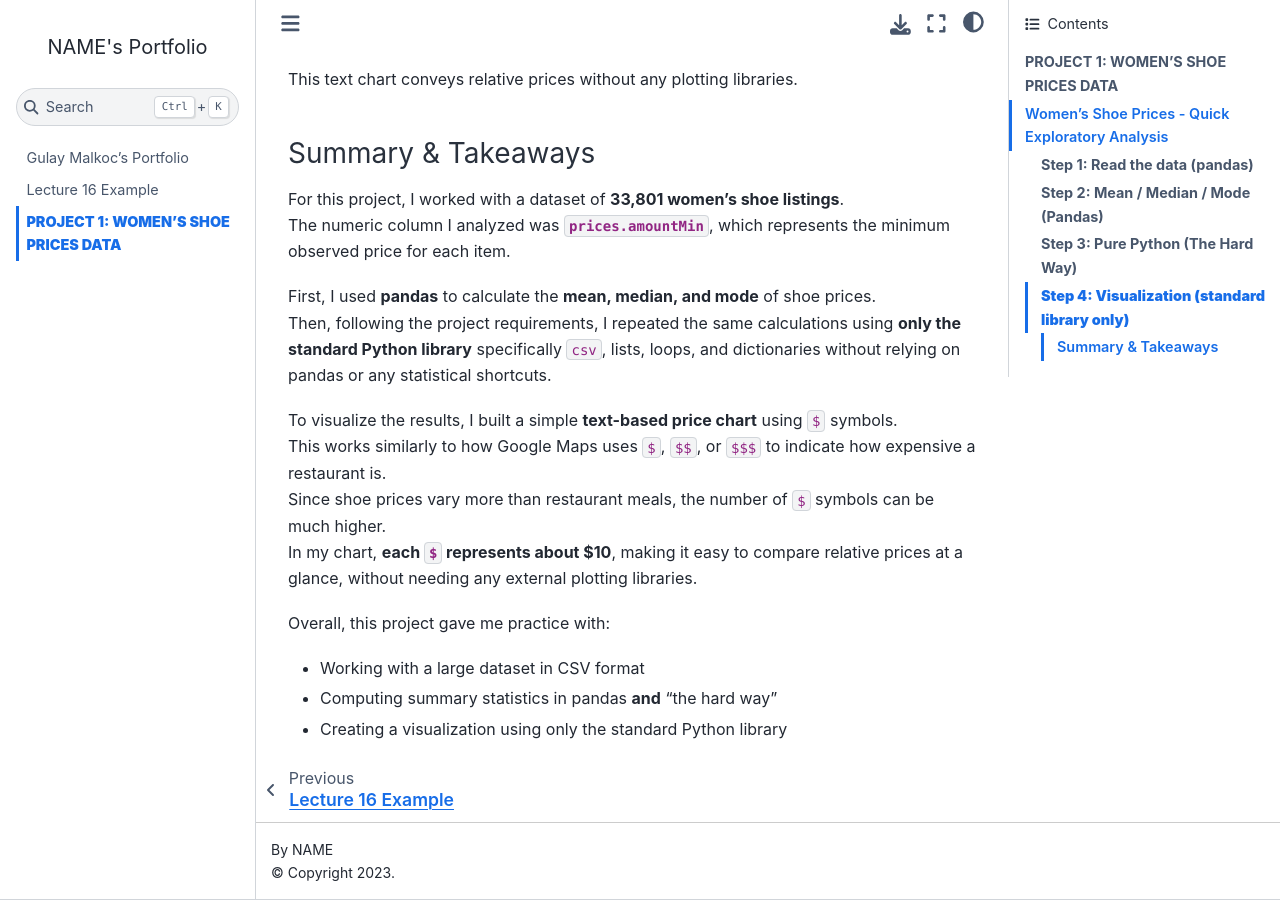
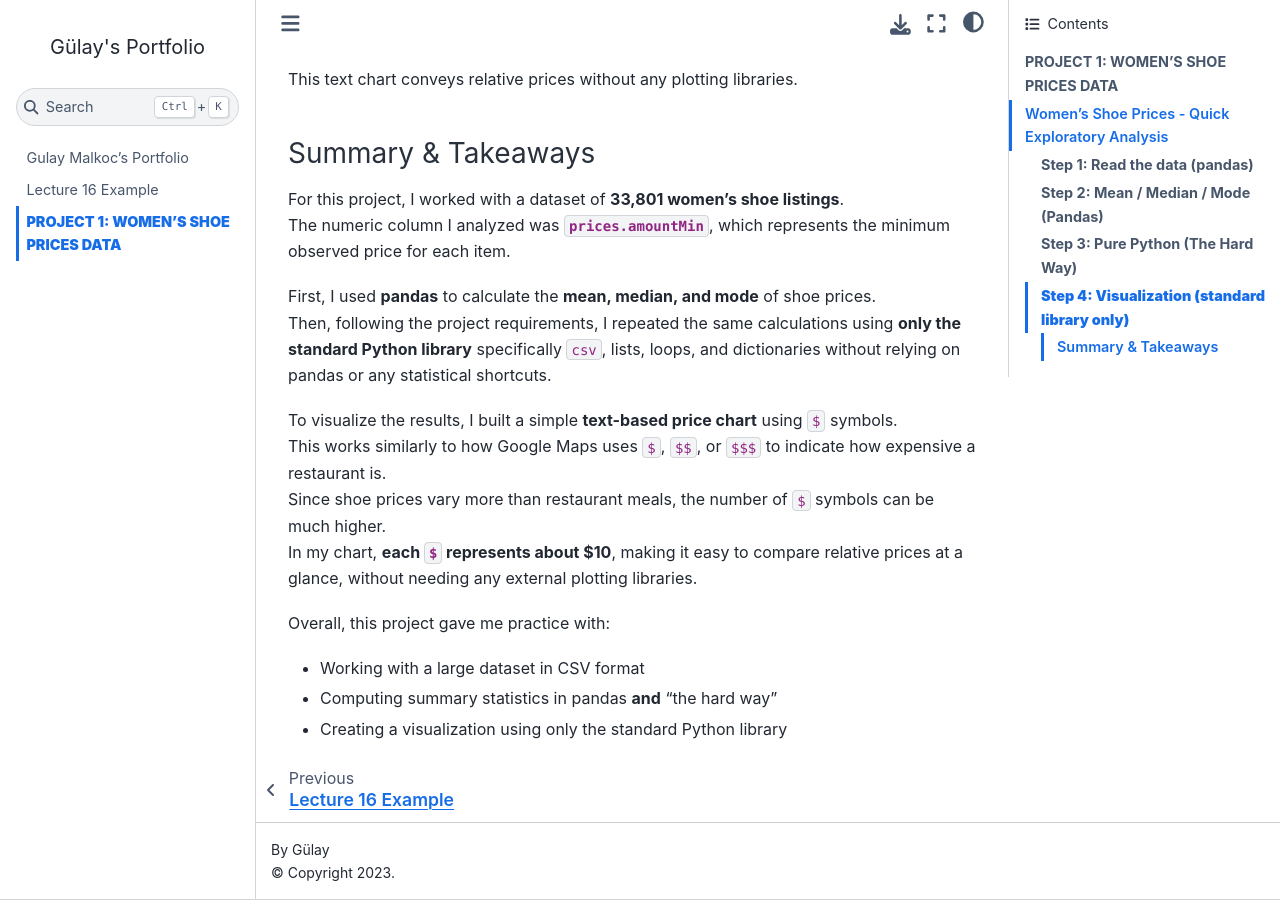
Before and after one commit to hm3076-gulay/hm3076-gulay.github.io, a Jupyter Book: the page built from project1.ipynb, in a window 1280 px wide and 900 px high, scrolled down 5004 px. Built offline with Jupyter Book 1.0.4 settings and Sphinx 7.4.7 and the Sphinx Book theme 1.1.4, drawn with Linux system fonts in a browser that asks for light colours; comment, search, counter and statistics services are not loaded.

Commit message:
name change

```diff
--- a/_config.yml
+++ b/_config.yml
@@ -1,7 +1,7 @@
 # https://jupyterbook.org/customize/config.html
 
-title: "NAME's Portfolio"
-author: NAME
+title: "Gülay's Portfolio"
+author: Gülay
 
 # https://jupyterbook.org/v1/structure/configure.html#disable-building-files-that-arent-in-the-table-of-contents
 only_build_toc_files: true
```
